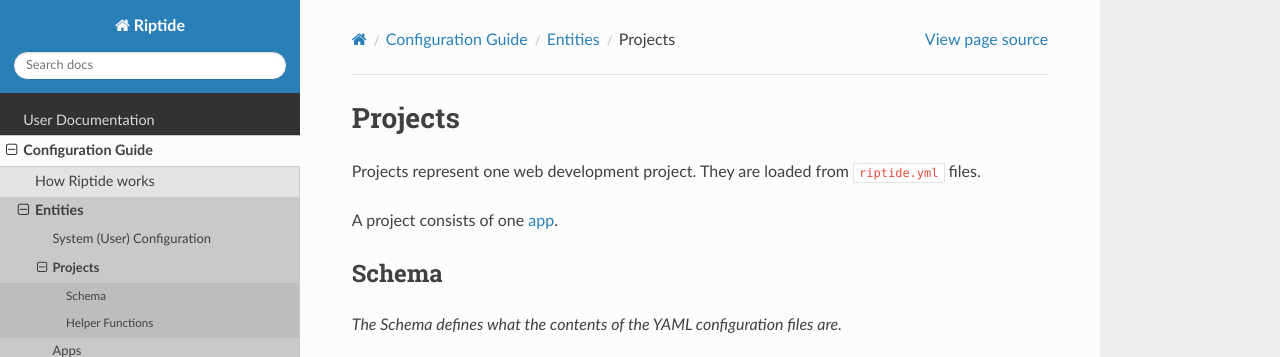
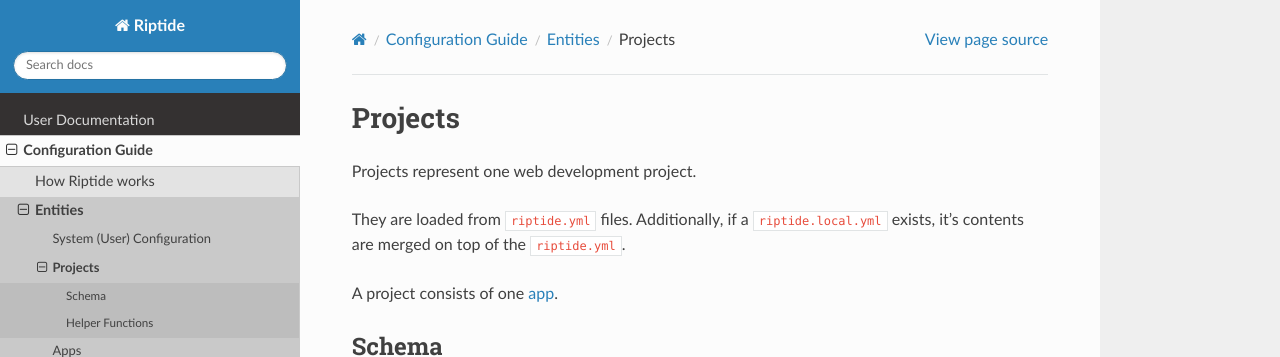
Before and after one commit to theCapypara/riptide-docs, a Sphinx documentation site: the page built from source/config_docs/entities/projects.rst, in a window 1280 px wide and 975 px high, cut to the strip 0-357 px from the top of the window. Built offline with Sphinx 7.4.7 and the Read the Docs theme 2.0.0, drawn with Linux system fonts in a browser that asks for light colours; formulas are drawn with MathJax 3.

Commit message:
[RIP-16] Documentation for riptide.local.yml

```diff
--- a/source/config_docs/entities/projects.rst
+++ b/source/config_docs/entities/projects.rst
@@ -3,7 +3,10 @@
 Projects
 --------
 
-Projects represent one web development project. They are loaded from ``riptide.yml`` files.
+Projects represent one web development project.
+
+They are loaded from ``riptide.yml`` files. Additionally, if a ``riptide.local.yml`` exists, it's contents
+are merged on top of the ``riptide.yml``.
 
 A project consists of one `app <./apps.html>`_.
 
--- a/source/config_docs/mechanics/overview.rst
+++ b/source/config_docs/mechanics/overview.rst
@@ -14,7 +14,8 @@
 
 The currently loaded configuration is based on the `system configuration`_ under
 "`<CONFIG> <../index.html#Riptide-config-files>`_/config.yml" and the currently loaded project_, which
-is read from a "riptide.yml".
+is read from a ``riptide.yml``. Additionally, if a ``riptide.local.yml`` exists, it's contents
+are merged on top of the ``riptide.yml``.
 
 Projects contain an App_, which contains Services_ and Commands_. And so the configuration forms a hierarchy of different entities:
 
```
